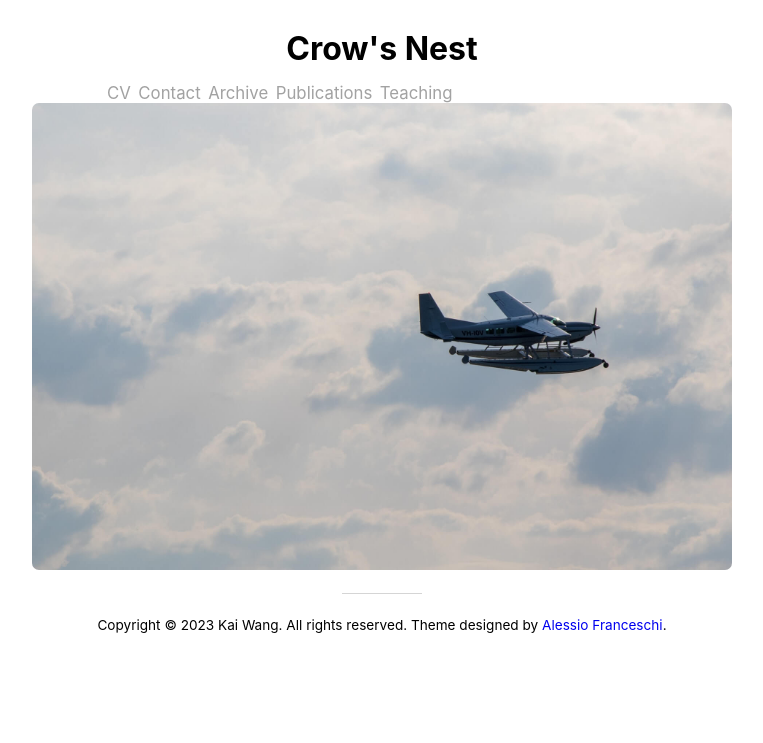
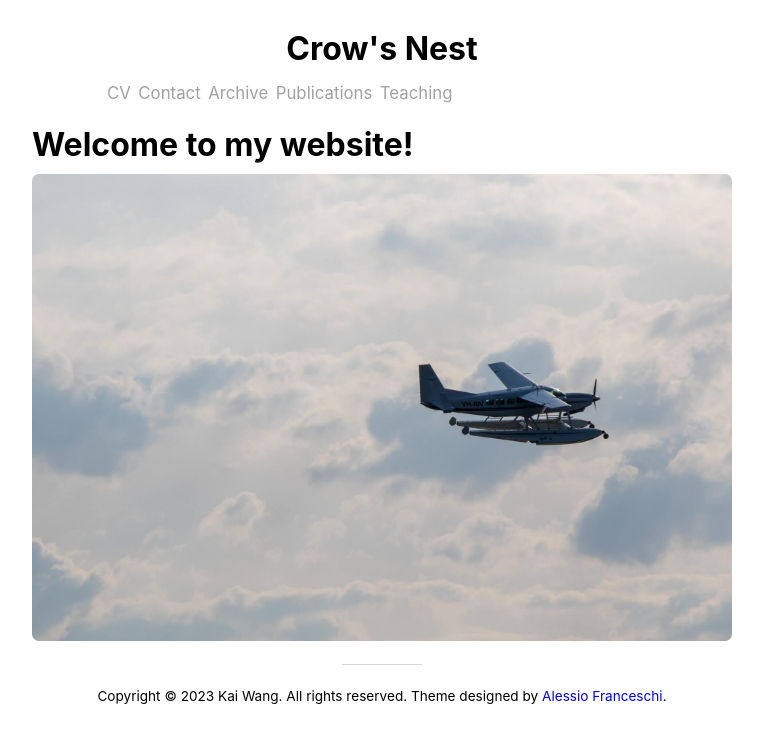
Before and after one commit to ICOTRT2024/Crow-Moon.github.io, a Jekyll site: the page built from index.html, in a window 1280 px wide. Shown: the top 743 px of the page, without its empty margins (258-1021 px from the left). Built offline with Jekyll 4.4.1, drawn with Linux system fonts in a browser that asks for light colours; nearby versions of some CDN libraries; the list of posts is cut into pages by our own code.

Commit message:
Update home.html

```diff
--- a/_layouts/home.html
+++ b/_layouts/home.html
@@ -2,6 +2,7 @@
 layout: default
 title: Home
 ---
+<h1>Welcome to my website!</h1>
 <img src="assets/img/airplane.jpg" alt="cover">
 
 {% if site.data.settings.posts.active %}
```
